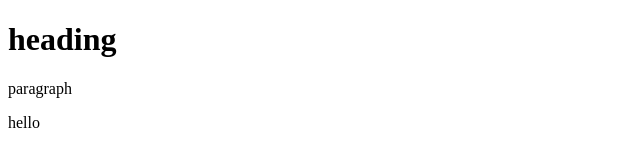
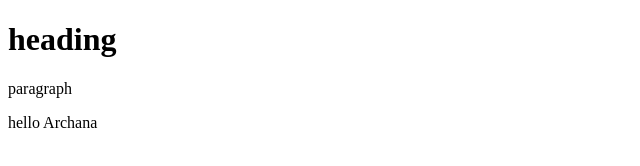
Before and after one commit to samankgupta/git-test, a website: page index.html in a window 1280 px wide. Shown: the full height of the page, 0-640 px from the left. Drawn offline with Linux system fonts and the light colour scheme.

Commit message:
sixth commit

```diff
--- a/index.html
+++ b/index.html
@@ -7,6 +7,6 @@
   <body>
     <h1>heading</h1>
     <p>paragraph</p>
-    <p>hello</p>
+    <p>hello Archana</p>
   </body>
 </html>
```
